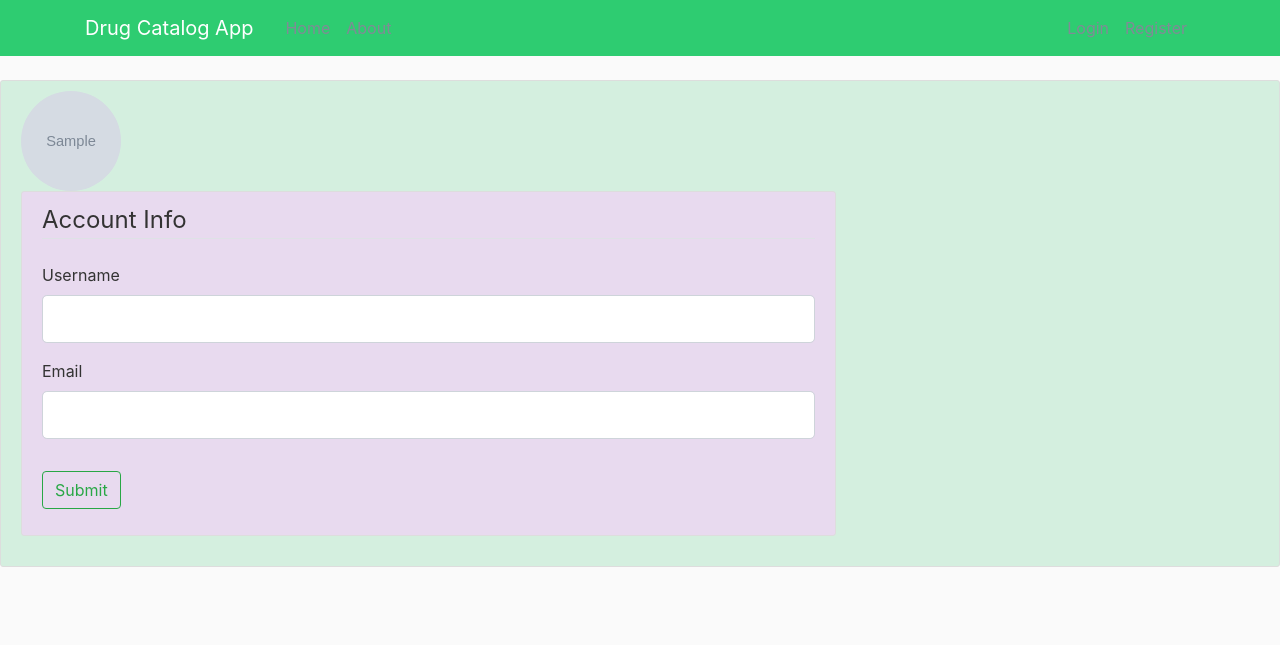
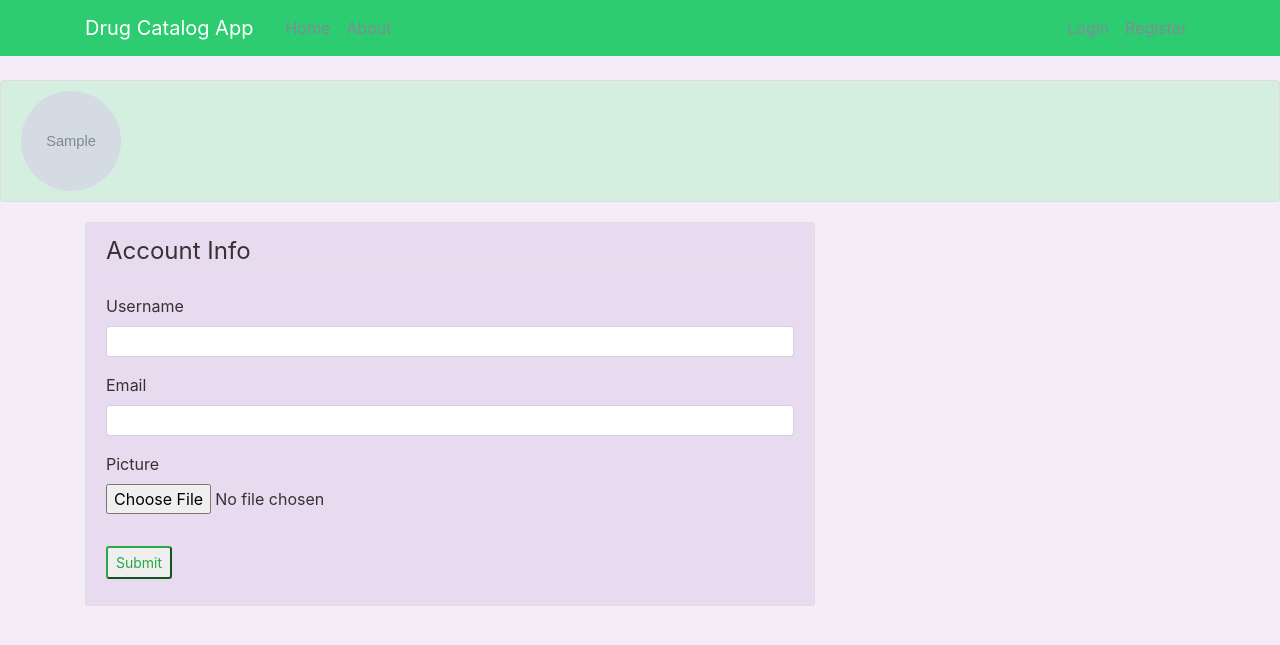
Before and after one commit to MinnieSmith/catalog-app-v2, a Python web app: template templates/edit_account.html in a window 1280 px wide. Shown: the top 645 px of the page. Run offline with Jinja, Linux system fonts and the light colour scheme; the template is opened without the code that fills it: most values are stand-ins (such as "Sample title", 1, 10 or a date in 2020); grey boxes marked "Sample" are stand-in pictures; form fields are guessed from the names that the template uses; some libraries are stand-ins or nearby versions.

Commit message:
Add update profile pic function

```diff
--- a/database_setup.py
+++ b/database_setup.py
@@ -4,6 +4,7 @@ from sqlalchemy.orm import relationship, sessionmaker
 from sqlalchemy import create_engine
 from flask import Flask
 from flask_login import LoginManager, UserMixin
+
 
 app = Flask(__name__)
 login_manager = LoginManager()
--- a/forms.py
+++ b/forms.py
@@ -1,4 +1,5 @@
 from flask_wtf import FlaskForm
+from flask_wtf.file import FileField, FileAllowed
 from sqlalchemy import create_engine, asc
 from sqlalchemy.orm import sessionmaker
 from wtforms import StringField, PasswordField, SubmitField, BooleanField
@@ -6,7 +7,7 @@ from wtforms.validators import DataRequired, Length, Email, EqualTo, ValidationE
 from database_setup import User, Base
 from flask_login import current_user
 
-engine = create_engine('sqlite:///drugcatalog.db')
+engine = create_engine('sqlite:///drugcatalog.db', connect_args={'check_same_thread': False})
 Base.metadata.bind = engine
 DBSession = sessionmaker(bind=engine)
 session = DBSession()
@@ -46,6 +47,7 @@ class UpdateAccountForm(FlaskForm):
                            validators=[DataRequired(), Length(min=2, max=20)])
     email = StringField('Email',
                         validators=[DataRequired(), Email()])
+    picture = FileField('Update Profile Picture', validators=[FileAllowed(['jpg', 'png'])])
     submit = SubmitField('Update')
 
     def validate_username(self, username):
--- a/static/main.css
+++ b/static/main.css
@@ -1,5 +1,9 @@
+html {
+  background-color: #F4ECF7;
+}
+
 body {
-  background: #fafafa;
+  background-color: #F4ECF7;
   color: #333333;
   margin-top: 5rem;
 }
--- a/templates/account.html
+++ b/templates/account.html
@@ -5,7 +5,7 @@
       <div class="media">
         <img class="rounded-circle account-img align-self-center mr-3" src="{{ image_file }}">
         <div class="media-body">
-          <h5 class="account-heading">{{ current_user.username }}</h5>
+          <h6 class="account-heading">Welcome {{ current_user.username }}!</h6>
             <p class="text-secondary">{{ current_user.email }}</p>
                 <a href="{{ url_for('edit_account') }}" class="btn btn-outline-warning btn-sm" role="button">Edit</a>
         </div>
--- a/templates/edit_account.html
+++ b/templates/edit_account.html
@@ -1,55 +1,65 @@
 {% extends "layout.html" %}
 
  {% block content %}
-<div class="content-section">
+<div class="content-section" xmlns="http://www.w3.org/1999/html">
   <div class="media">
-    <img class="rounded-circle account-img" src="{{ image_file }}">
+    <img class="rounded-circle account-img align-self-center mr-3" src="{{ image_file }}">
     <div class="media-body">
       <h5 class="account-heading">{{ current_user.username }}</h5>
       <p class="text-secondary">{{ current_user.email }}</p>
     </div>
   </div>
+</div>
+<main role="main" class="container">
 <div class="row">
     <div class="col-md-8">
         <div class="registration">
-            <form method="POST" action="">
+            <form method="POST" action="" enctype="multipart/form-data">
             {{ form.hidden_tag() }}
             <fieldset class="form-group">
                 <legend class="border-bottom mb-4">Account Info</legend>
                 <div class="form-group">
-                    {{ form.username.label(class="form-control-label") }}
+                    {{ form.username.label(class="form-control-label-sm") }}
                     {% if form.username.errors %}
-                        {{ form.username(class="form-control form-control-lg is-invalid") }}
+                        {{ form.username(class="form-control form-control-sm is-invalid") }}
                         <div class="invalid-feedback">
                             {% for error in form.username.errors %}
                                 <span>{{ error }}</span>
                             {% endfor %}
                         </div>
                     {% else %}
-                        {{ form.username(class="form-control form-control-lg") }}
+                        {{ form.username(class="form-control form-control-sm") }}
                     {% endif %}
                 </div>
                 <div class="form-group">
-                    {{ form.email.label(class="form-control-label") }}
+                    {{ form.email.label(class="form-control-label-sm") }}
                     {% if form.email.errors %}
-                        {{ form.email(class="form-control form-control-lg is-invalid") }}
+                        {{ form.email(class="form-control form-control-sm is-invalid") }}
                         <div class="invalid-feedback">
                             {% for error in form.email.errors %}
                                 <span>{{ error }}</span>
                             {% endfor %}
                         </div>
                     {% else %}
-                        {{ form.email(class="form-control form-control-lg") }}
+                        {{ form.email(class="form-control form-control-sm") }}
+                    {% endif %}
+                </div>
+                <div class="form-group">
+                    {{ form.picture.label() }}
+                    {{ form.picture(class="form-control-file") }}
+                    {% if form.picture.errors %}
+                        {% for error in form.picture.errors %}
+                            <span class="text-danger">{{ error }}</span>
+                        {% endfor %}
                     {% endif %}
                 </div>
             </fieldset>
                 <div class="form-group">
-                    {{ form.submit(class="btn btn-outline-success") }}
+                    {{ form.submit(class="btn-sm btn-outline-success") }}
                 </div>
             </form>
         </div>
     </div>
 </div>
-</div>
-
+</main>
  {% endblock content %}
```
Also changed, not shown: app.py (+14 -0 lines), data.py (+8 -3 lines), templates/login.html (+15 -13 lines), templates/register.html (+20 -18 lines), static/profile_pics/default.jpg (added).
